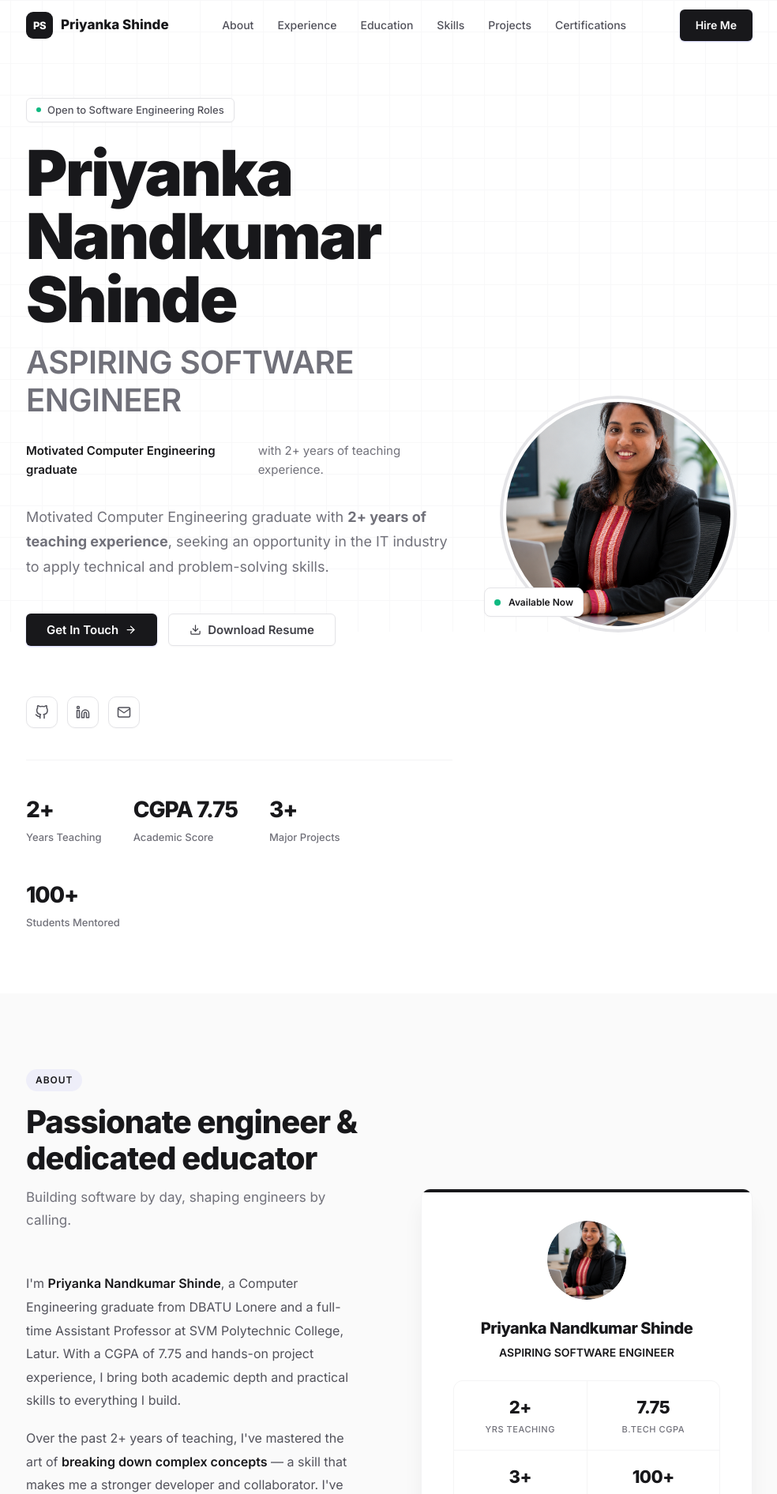
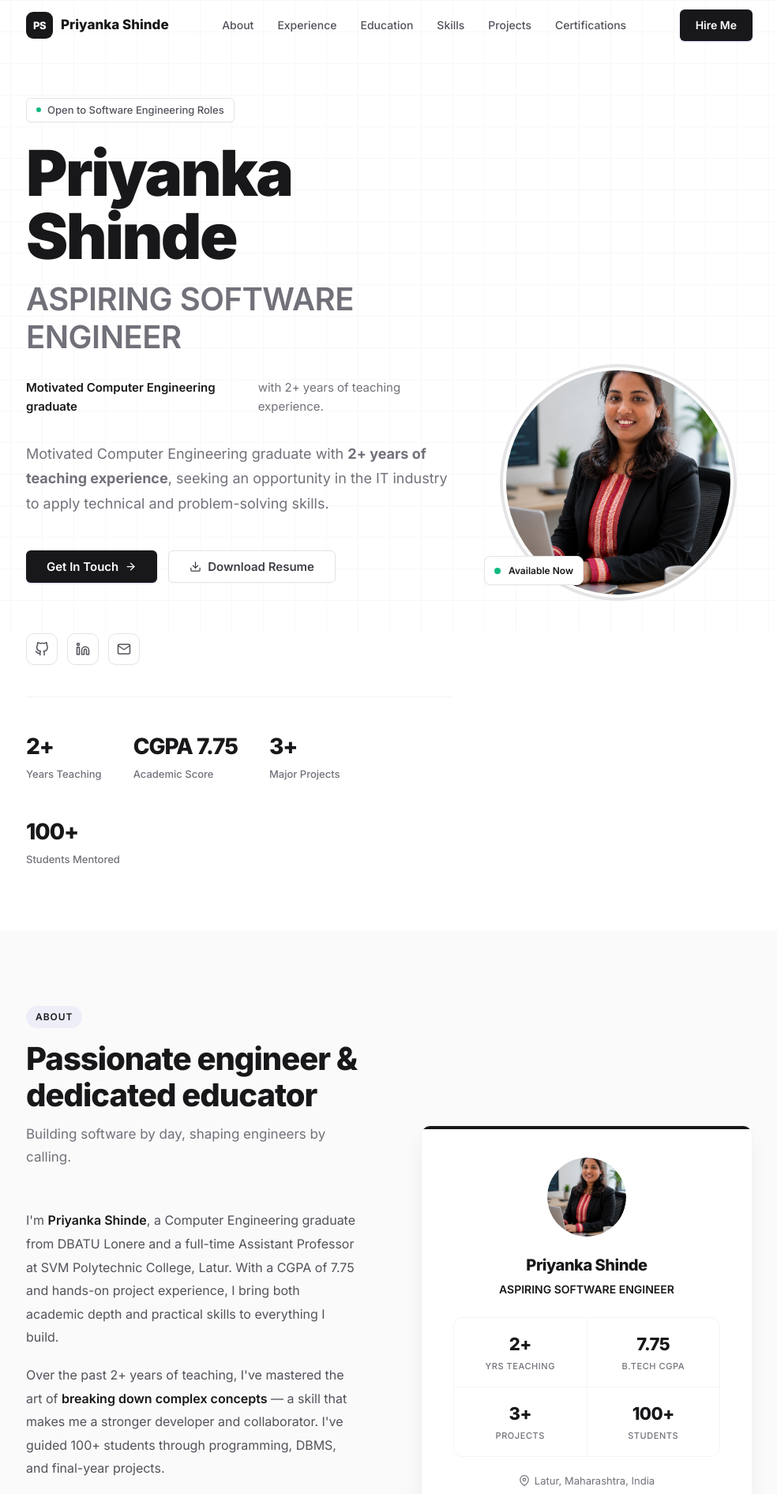
Before and after one commit to balaji3245/priyanka-shinde-protfolio, a React (Vite) app: page / in a window 1280 px wide. Shown: the top 1892 px of the page at 79% size, without its empty margins (147-1131 px from the left). Built offline with nearby package versions, Linux system fonts and the light colour scheme.

Commit message:
chore(content): remove middle name Nandkumar from display names

```diff
--- a/index.html
+++ b/index.html
@@ -4,9 +4,9 @@
     <meta charset="UTF-8" />
     <link rel="icon" type="image/svg+xml" href="/favicon.svg" />
     <meta name="viewport" content="width=device-width, initial-scale=1.0" />
-    <meta name="description" content="Priyanka Nandkumar Shinde — Aspiring Software Engineer & Computer Engineering Graduate. Passionate about software development, AI/ML, and building modern solutions." />
+    <meta name="description" content="Priyanka Shinde — Aspiring Software Engineer & Computer Engineering Graduate. Passionate about software development, AI/ML, and building modern solutions." />
     <meta name="keywords" content="Priyanka Shinde, Software Engineer, Java Developer, Python, AI ML, Portfolio" />
-    <meta name="author" content="Priyanka Nandkumar Shinde" />
+    <meta name="author" content="Priyanka Shinde" />
     <meta property="og:title" content="Priyanka Shinde — Software Engineer" />
     <meta property="og:description" content="Aspiring Software Engineer. Computer Engineering Graduate. Assistant Professor." />
     <meta property="og:type" content="website" />
--- a/src/components/About.jsx
+++ b/src/components/About.jsx
@@ -15,7 +15,7 @@ const About = () => (
 
             <div className="about-body">
               <p>
-                I'm <strong>Priyanka Nandkumar Shinde</strong>, a Computer Engineering graduate from
+                I'm <strong>Priyanka Shinde</strong>, a Computer Engineering graduate from
                 DBATU Lonere and a full-time Assistant Professor at SVM Polytechnic College, Latur.
                 With a CGPA of 7.75 and hands-on project experience, I bring both academic depth
                 and practical skills to everything I build.
@@ -44,7 +44,7 @@ const About = () => (
               <div className="about-card__avatar" style={{ background: 'none', padding: 0, overflow: 'hidden' }}>
                 <img src="/avtar.png" alt="Priyanka Shinde" style={{ width: '100%', height: '100%', objectFit: 'cover', borderRadius: '50%' }} />
               </div>
-              <div className="about-card__name">Priyanka Nandkumar Shinde</div>
+              <div className="about-card__name">Priyanka Shinde</div>
               <div className="about-card__role">ASPIRING SOFTWARE ENGINEER</div>
 
               <div className="about-card__stats">
--- a/src/components/Hero.jsx
+++ b/src/components/Hero.jsx
@@ -31,7 +31,7 @@ const Hero = () => {
 
           {/* Name */}
           <h1 className="hero__name" data-hero style={{ wordWrap: 'break-word', hyphens: 'auto' }}>
-            Priyanka Nandkumar Shinde
+            Priyanka Shinde
           </h1>
 
           {/* Role with gradient */}
@@ -132,7 +132,7 @@ const Hero = () => {
           <div className="hero__photo-ring">
             <img
               src="/avtar.png"
-              alt="Priyanka Nandkumar Shinde"
+              alt="Priyanka Shinde"
               className="hero__photo"
             />
           </div>
```
